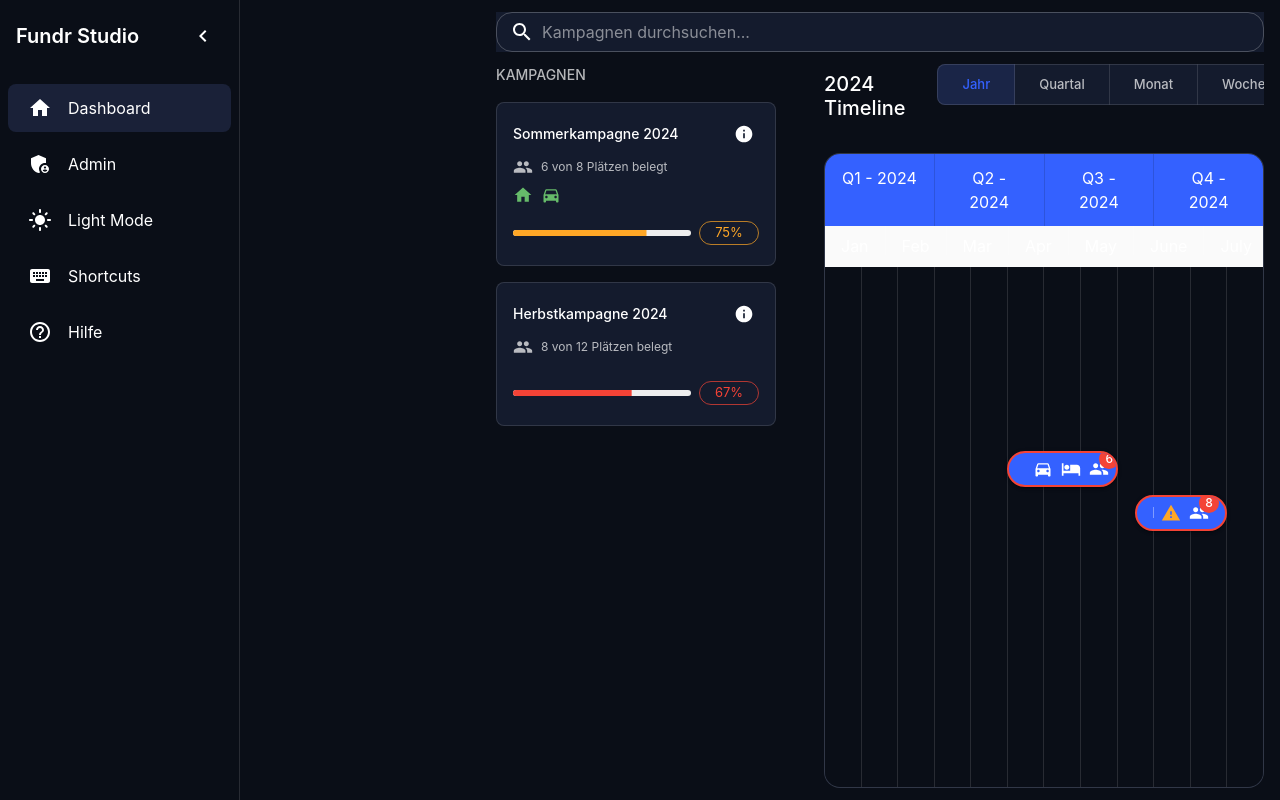
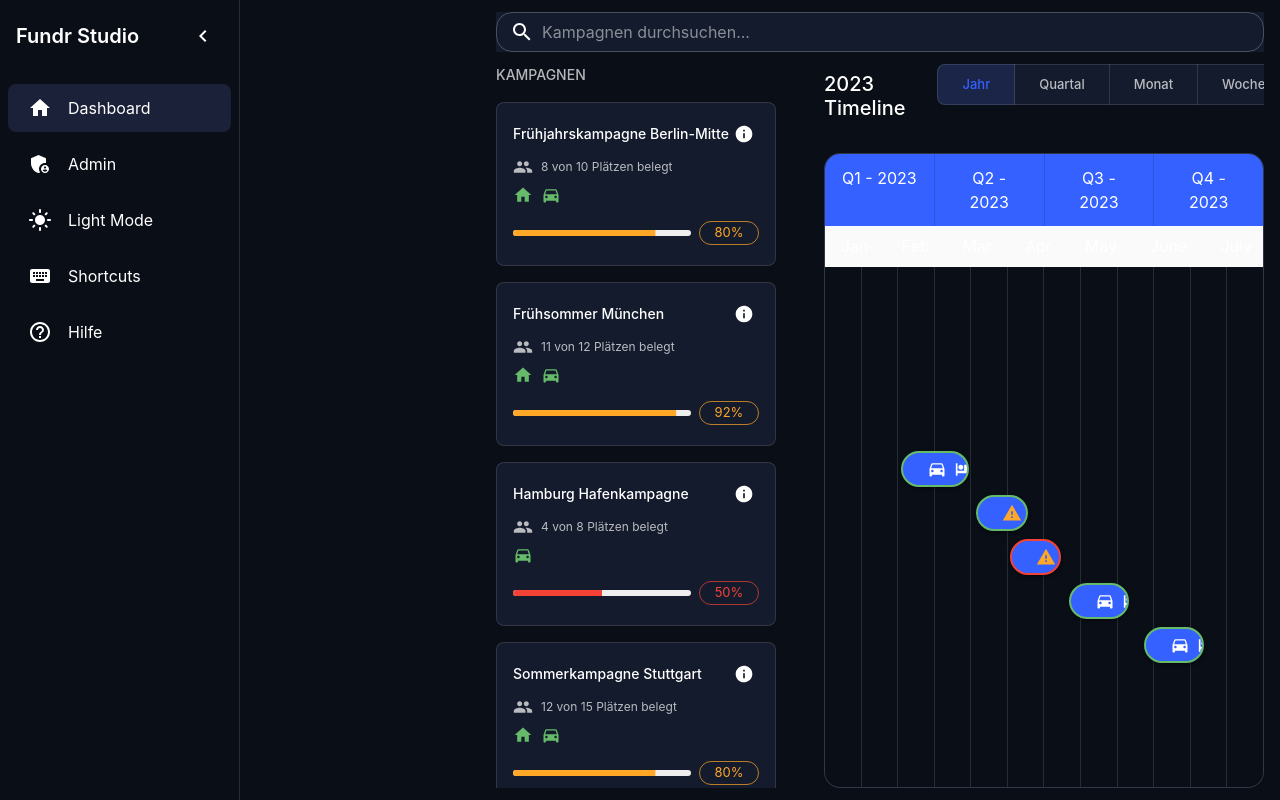
Before and after one commit to TIHAPIO/fundraiser-planner, a React app: page / in a window 1280 px wide. Built offline with nearby package versions, Linux system fonts and the light colour scheme.

Commit message:
feat: Add realistic campaign examples for 2023-2024 with proper durations and spacing

```diff
--- a/src/data/mockData.js
+++ b/src/data/mockData.js
@@ -56,37 +56,159 @@ export const mockVehicles = [
 
 // Mock Campaigns
 export const mockCampaigns = [
+  // 2023 Campaigns
   {
     id: 1,
-    name: "Sommerkampagne 2024",
-    startDate: "2024-06-01",
-    endDate: "2024-08-31",
-    capacity: 8,
-    registeredFundraisers: 6,
+    name: "Frühjahrskampagne Berlin-Mitte",
+    startDate: "2023-03-05",
+    endDate: "2023-04-30",
+    capacity: 10,
+    registeredFundraisers: 8,
     accommodation: 1,
     vehicle: 1,
     notes: "Fokus auf Innenstadtbereiche",
     fundraisers: [
-      { id: 1, status: 'registered', lastStatusChange: '2024-01-15T10:00:00Z' },
-      { id: 2, status: 'confirmed', lastStatusChange: '2024-01-15T11:00:00Z' },
-      { id: 3, status: 'arrived', lastStatusChange: '2024-01-15T12:00:00Z' },
+      { id: 1, status: 'confirmed', lastStatusChange: '2023-02-15T10:00:00Z' },
+      { id: 2, status: 'confirmed', lastStatusChange: '2023-02-15T11:00:00Z' },
     ]
   },
   {
     id: 2,
-    name: "Herbstkampagne 2024",
-    startDate: "2024-09-15",
-    endDate: "2024-11-30",
+    name: "Frühsommer München",
+    startDate: "2023-05-07",
+    endDate: "2023-06-18",
     capacity: 12,
+    registeredFundraisers: 11,
+    accommodation: 1,
+    vehicle: 1,
+    notes: "Schwerpunkt Münchner Innenstadt",
+    fundraisers: [
+      { id: 3, status: 'confirmed', lastStatusChange: '2023-04-20T10:00:00Z' },
+    ]
+  },
+  {
+    id: 3,
+    name: "Hamburg Hafenkampagne",
+    startDate: "2023-06-04",
+    endDate: "2023-07-16",
+    capacity: 8,
+    registeredFundraisers: 4,
+    accommodation: null,
+    vehicle: 1,
+    notes: "Fokus auf Hafengebiet und Touristen",
+    fundraisers: []
+  },
+  {
+    id: 4,
+    name: "Sommerkampagne Stuttgart",
+    startDate: "2023-07-23",
+    endDate: "2023-09-10",
+    capacity: 15,
+    registeredFundraisers: 12,
+    accommodation: 1,
+    vehicle: 1,
+    notes: "Großkampagne in der Stuttgarter Region",
+    fundraisers: []
+  },
+  {
+    id: 5,
+    name: "Herbstaktion Frankfurt",
+    startDate: "2023-09-24",
+    endDate: "2023-11-12",
+    capacity: 10,
+    registeredFundraisers: 9,
+    accommodation: 1,
+    vehicle: 1,
+    notes: "Banken- und Geschäftsviertel",
+    fundraisers: []
+  },
+  // 2024 Campaigns
+  {
+    id: 6,
+    name: "Winterkampagne Berlin",
+    startDate: "2024-01-07",
+    endDate: "2024-02-25",
+    capacity: 8,
+    registeredFundraisers: 7,
+    accommodation: 1,
+    vehicle: 1,
+    notes: "Fokus auf Indoor-Locations",
+    fundraisers: [
+      { id: 1, status: 'confirmed', lastStatusChange: '2023-12-15T10:00:00Z' },
+    ]
+  },
+  {
+    id: 7,
+    name: "Frühjahr Köln-Bonn",
+    startDate: "2024-02-18",
+    endDate: "2024-03-31",
+    capacity: 12,
+    registeredFundraisers: 6,
+    accommodation: null,
+    vehicle: 1,
+    notes: "Doppelregion mit Pendelverkehr",
+    fundraisers: []
+  },
+  {
+    id: 8,
+    name: "Dresden Frühling",
+    startDate: "2024-03-24",
+    endDate: "2024-05-12",
+    capacity: 10,
     registeredFundraisers: 8,
+    accommodation: 1,
+    vehicle: 1,
+    notes: "Fokus auf Altstadt und Neustadt",
+    fundraisers: []
+  },
+  {
+    id: 9,
+    name: "Leipzig Kultursommer",
+    startDate: "2024-05-19",
+    endDate: "2024-07-07",
+    capacity: 15,
+    registeredFundraisers: 5,
+    accommodation: 1,
+    vehicle: 1,
+    notes: "Schwerpunkt auf Kulturveranstaltungen",
+    fundraisers: []
+  },
+  {
+    id: 10,
+    name: "Hannover Messe-Special",
+    startDate: "2024-06-02",
+    endDate: "2024-07-14",
+    capacity: 8,
+    registeredFundraisers: 3,
     accommodation: null,
     vehicle: null,
-    notes: "Schwerpunkt auf Neukunden",
-    fundraisers: [
-      { id: 4, status: 'registered', lastStatusChange: '2024-01-15T13:00:00Z' },
-      { id: 5, status: 'confirmed', lastStatusChange: '2024-01-15T14:00:00Z' },
-    ]
+    notes: "Koordiniert mit Messekalender",
+    fundraisers: []
   },
+  {
+    id: 11,
+    name: "Nordsee-Kampagne",
+    startDate: "2024-07-21",
+    endDate: "2024-09-08",
+    capacity: 12,
+    registeredFundraisers: 10,
+    accommodation: 1,
+    vehicle: 1,
+    notes: "Touristische Hochsaison",
+    fundraisers: []
+  },
+  {
+    id: 12,
+    name: "Herbst München-Süd",
+    startDate: "2024-09-15",
+    endDate: "2024-11-03",
+    capacity: 10,
+    registeredFundraisers: 4,
+    accommodation: 1,
+    vehicle: 1,
+    notes: "Fokus auf südliche Stadtteile",
+    fundraisers: []
+  }
 ];
 
 // Time Units for TimeUnitSelector
```
